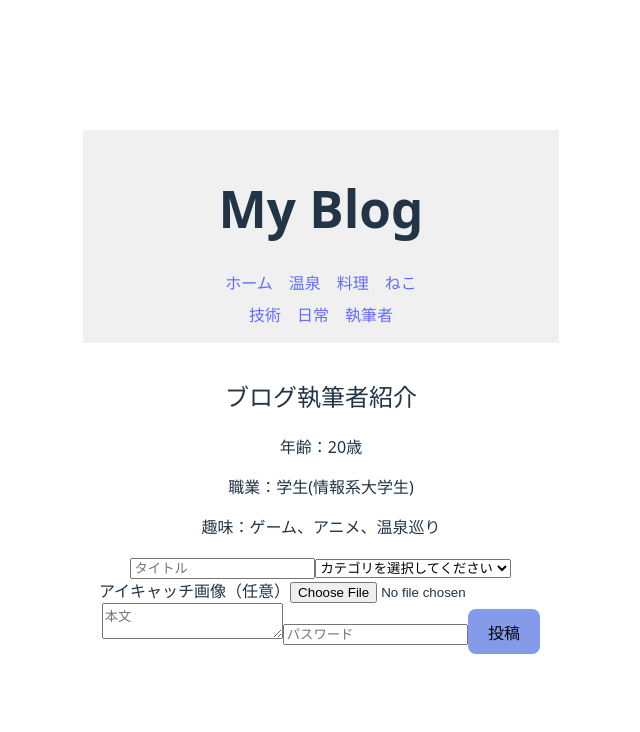
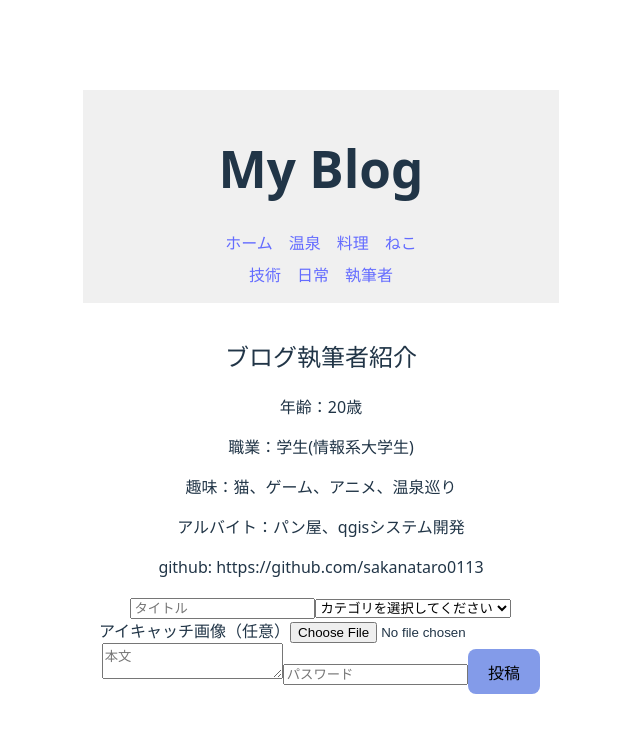
Before and after one commit to sakanataro0113/vite-project, a React (Vite) app: page /profile in a window 1280 px wide. Shown: the top 732 px of the page, without its empty margins (319-959 px from the left). Built offline with nearby package versions, Linux system fonts and the light colour scheme.

Commit message:
プロフィールちょっと変えた

```diff
--- a/src/components/profile.tsx
+++ b/src/components/profile.tsx
@@ -4,7 +4,9 @@ export default function Profile(){
             <h2>ブログ執筆者紹介</h2>
             <p>年齢：20歳</p>
             <p>職業：学生(情報系大学生)</p>
-            <p>趣味：ゲーム、アニメ、温泉巡り</p>
+            <p>趣味：猫、ゲーム、アニメ、温泉巡り</p>
+            <p>アルバイト：パン屋、qgisシステム開発</p>
+            <p>github: https://github.com/sakanataro0113</p>
         </div>
     )
 }
```
